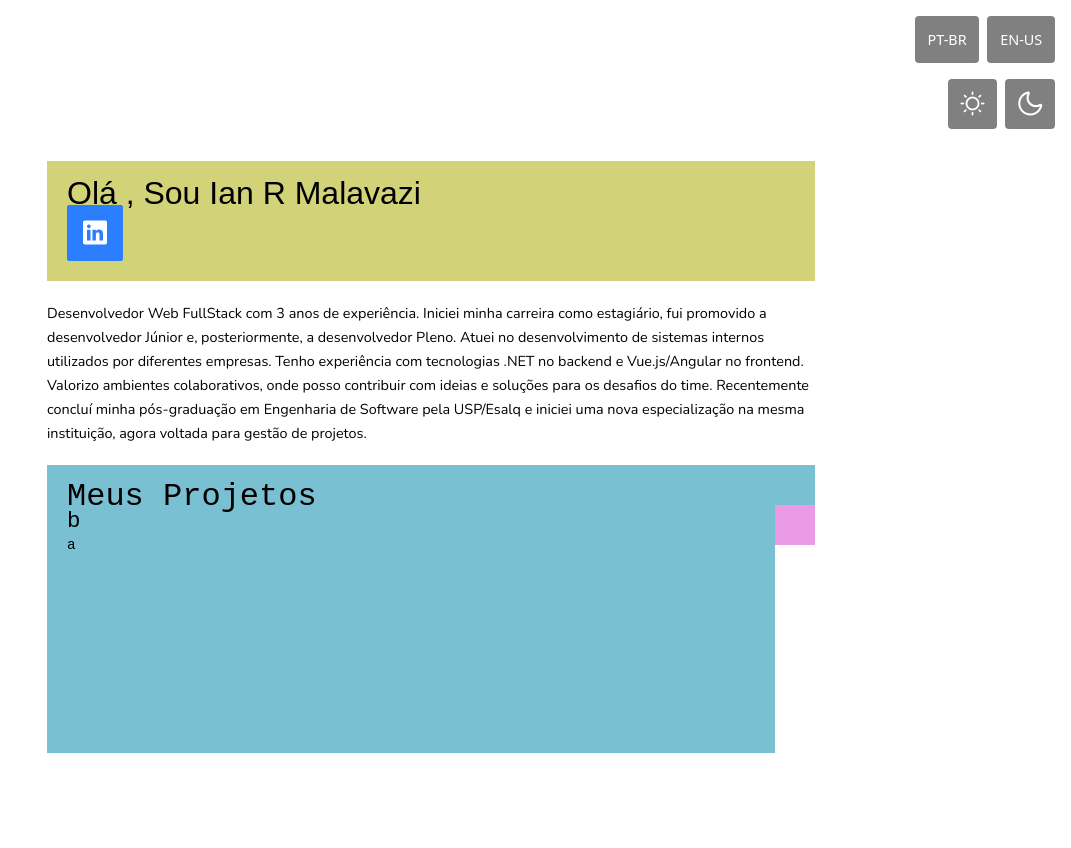
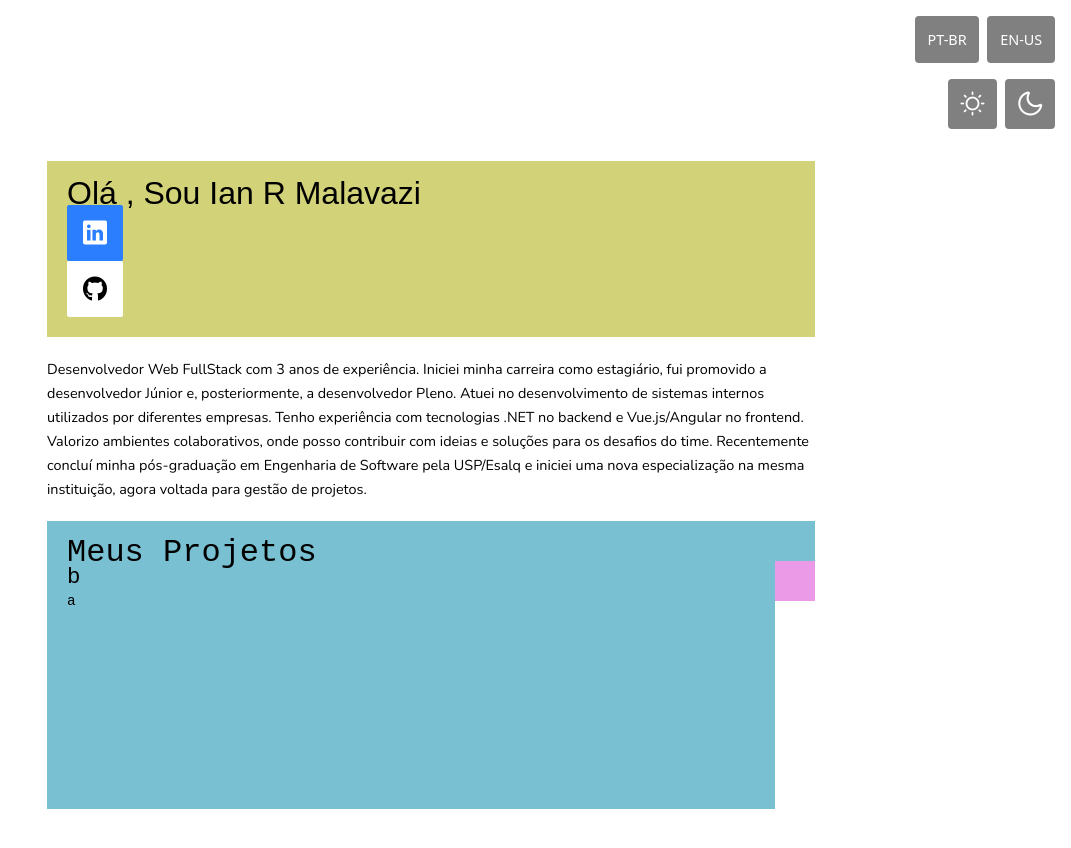
Before and after one commit to ianer-glitch/who-am-i-book, a Next.js app: page /portfolio/home in a window 1280 px wide. Shown: the top 848 px of the page, without its empty margins (209-1280 px from the left). Built offline with nearby package versions, Linux system fonts and the light colour scheme; a web font is replaced by a local one.

Commit message:
feat: created github button

```diff
--- a/src/app/portfolio/components/profilePostIt/ProfilePostIt.tsx
+++ b/src/app/portfolio/components/profilePostIt/ProfilePostIt.tsx
@@ -1,6 +1,7 @@
 import { LinkedInButton } from "@/shared/components/molecules/linkedInButton/LinkedInButton"
 import { PostIt } from "@/shared/components/atoms/postIt/PostIt"
 import { useTranslation } from "@/shared/locales"
+import { GitHubButton } from "@/shared/components/molecules/gitHubButton/gitHubButton"
 
 
 export const ProfilePostIt = () => {
@@ -9,6 +10,7 @@ return (
     <PostIt className="w-full" color="yellow">
         <h1 style={{fontFamily:"var(--font-londrina-shadow)"}}>{t("profilePostItTitle")}</h1>
         <LinkedInButton/>
+        <GitHubButton/>
     </PostIt>
 )
 }
--- /dev/null
+++ b/src/shared/components/molecules/gitHubButton/gitHubButton.tsx
@@ -0,0 +1,12 @@
+import { IconLinkButton } from "../../atoms/iconLinkButton/IconLinkButton"
+
+export const GitHubButton = () => {
+    return(
+        <IconLinkButton
+            icon="pi pi-github"
+            iconColor=""
+            className="bg-white"
+            link="https://github.com/ianer-glitch"
+        />
+    )
+}
```
